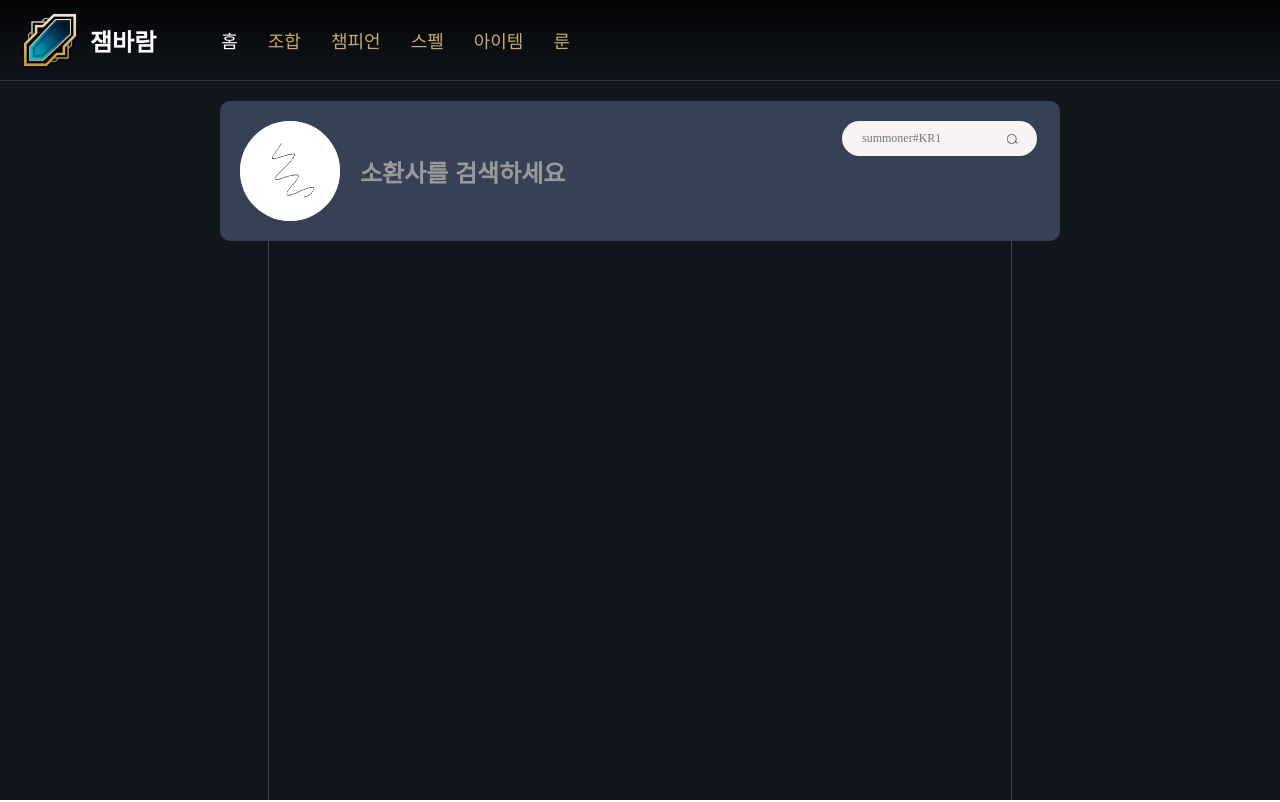
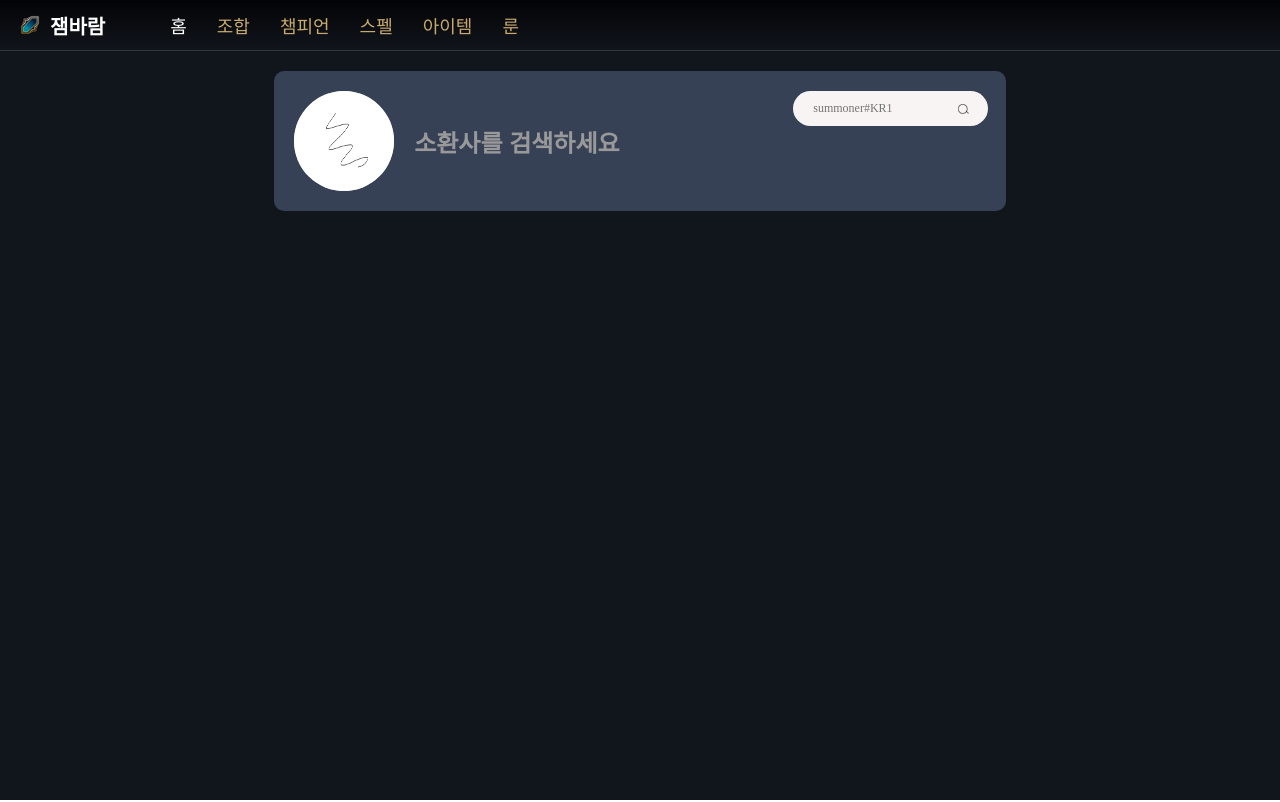
Before and after one commit to yhw1737/Jambaram-Web, a Vue app in the folder jambaram/: page / in a window 1280 px wide. Shown: the top 802 px of the page. Built offline with nearby package versions, Linux system fonts and the light colour scheme; a web font is replaced by a local one.

Commit message:
divider, other designs

```diff
--- a/jambaram/src/App.vue
+++ b/jambaram/src/App.vue
@@ -2,6 +2,8 @@
   <div id="app">
     <NavBar />
     <div class="background-image"></div>
+    <div class="divider left-divider"></div>
+    <div class="divider right-divider"></div>
     <div class="main-content">
       <router-view></router-view>
     </div>
@@ -23,6 +25,7 @@ export default {
 </script>
 
 <style>
+
 #app {
   font-family: 'NanumBarunGothic', Arial, Helvetica, sans-serif;
   -webkit-font-smoothing: antialiased;
@@ -30,28 +33,55 @@ export default {
   text-align: center;
   color: #2c3e50;
   position: relative;
-  height: 100vh;
-  width: cal(100%-20px);
+  min-height: 100%;
+  display: flex;
+  flex-direction: column;
+}
+
+.divider {
+  position: absolute;
+  top: 60px;
+  bottom: 200px;
+  width: 1px;
+  background-color: #e0e0e0;
+  opacity: 0.05;
+}
+
+.left-divider {
+  left: 20%;
+}
+
+.right-divider {
+  right: 20%;
+}
+
+@media (max-width: 1500px) {
+  .divider {
+    display: none;
+  }
 }
 
 @font-face {
-  font-family:'NanumBarunGothic';
+  font-family: 'NanumBarunGothic';
   src: url('./assets/fonts/NanumBarunGothic.ttf') format('truetype');
   font-weight: 400;
 }
 @font-face {
-  font-family:'NanumBarunGothic';
+  font-family: 'NanumBarunGothic';
   src: url('./assets/fonts/NanumBarunGothicLight.ttf') format('truetype');
   font-weight: 300;
 }
 @font-face {
-  font-family:'NanumBarunGothic';
+  font-family: 'NanumBarunGothic';
   src: url('./assets/fonts/NanumBarunGothicBold.ttf') format('truetype');
   font-weight: 700;
 }
 
 body {
   margin: 0;
+  display: flex;
+  flex-direction: column;
+  min-height: 100%;
 }
 
 .background-image {
@@ -67,6 +97,8 @@ body {
 }
 
 .main-content {
+  left: 20%;
+  width: 60%;
   position: relative;
   box-sizing: border-box;
   padding: 20px;
--- a/jambaram/src/components/NavBar.vue
+++ b/jambaram/src/components/NavBar.vue
@@ -20,21 +20,7 @@
 <script>
 export default {
   name: 'NavBar',
-  mounted() {
-    const menuItems = document.querySelectorAll('.menu-item');
-    menuItems.forEach(item => {
-      item.addEventListener('mousemove', (e) => {
-        const rect = item.getBoundingClientRect();
-        item.style.setProperty('--mouse-x', `${e.clientX - rect.left}px`);
-        item.style.setProperty('--mouse-y', `${rect.height}px`);
-        item.classList.add('hovering'); // Add hovering class
-      });
-      item.addEventListener('mouseleave', () => {
-        item.classList.remove('hovering'); // Remove hovering class on mouse leave
-      });
-    });
-  }
-}
+};
 </script>
 
 <style>
@@ -42,7 +28,7 @@ export default {
   top: 0;
   left: 0;
   right: 0;
-  height: 80px; /* Adjusted height */
+  height: 50px; /* Adjusted height */
   background: linear-gradient(to bottom, rgba(0,0,0,0.8), transparent);
   display: flex;
   align-items: center;
@@ -64,13 +50,13 @@ export default {
 }
 
 .logo {
-  height: 60px;
+  height: 20px;
   margin-right: 10px;
 }
 
 .site-name {
   color: white;
-  font-size: 24px; /* Increased font size */
+  font-size: 20px; /* Increased font size */
   font-weight: bold;
 }
 
@@ -86,12 +72,10 @@ export default {
   font-size: 18px; /* Increased font size */
   padding: 0 15px;
   cursor: pointer;
-  position: relative;
   text-decoration: none;
   display: flex;
   align-items: center;
-  height: 80px; /* Set height to 80px */
-  overflow: hidden; /* Ensure gradient doesn't overflow */
+  height: 50px; /* Set height to 50px */
 }
 
 .menu-item:hover,
@@ -99,44 +83,4 @@ export default {
 .menu-item.router-link-active {
   color: white;
 }
-
-.menu-item::before {
-  content: '';
-  position: absolute;
-  top: 20px;
-  left: 0;
-  right: 0;
-  height: 60px; /* Maintain gradient height */
-  background: linear-gradient(to top, rgba(255, 255, 255, 0.1), rgba(0, 0, 0, 0)); /* Gradient from bottom to top */
-  opacity: 0;
-  transition: opacity 0.3s;
-  z-index: -1; /* Ensure it is behind the navbar background */
-}
-
-.menu-item.hovering::before,
-.menu-item:hover::before,
-.menu-item:focus::before,
-.menu-item.router-link-active::before {
-  opacity: 1;
-}
-
-.menu-item::after {
-  content: '';
-  position: absolute;
-  top: 0;
-  left: 0;
-  width: 100%;
-  height: 80px; /* Ensure gradient matches the height */
-  pointer-events: none;
-  background: radial-gradient(circle at var(--mouse-x) var(--mouse-y), rgba(200, 190, 180, 0.3), transparent 90%);
-  opacity: 0;
-  transition: opacity 0.3s, background 0.3s;
-}
-
-.menu-item.hovering::after,
-.menu-item:hover::after,
-.menu-item:focus::after,
-.menu-item.router-link-active::after {
-  opacity: 1;
-}
 </style>
--- a/jambaram/src/views/ChampionsView.vue
+++ b/jambaram/src/views/ChampionsView.vue
@@ -1,13 +1,15 @@
 <template>
+  <input type="text" v-model="searchQuery" placeholder="챔피언 검색" class="search-bar">
   <div class="champions-container">
-    <div class="search-bar-container">
-      <input type="text" v-model="searchQuery" placeholder="챔피언 검색" class="search-bar">
-    </div>
     <div class="champion-list">
-      <div v-for="champion in filteredChampions" :key="champion.id" class="champion">
+      <div v-for="champion in filteredChampions" :key="champion.id" class="champion" @mouseover="showTooltip(champion, $event)" @mouseleave="hideTooltip">
         <img :src="`http://ddragon.leagueoflegends.com/cdn/${gameversion}/img/champion/${champion.image.full}`" :alt="champion.koreanName" />
         <div>{{ champion.koreanName }}</div>
       </div>
+    </div>
+    <div v-if="tooltipChampion" class="tooltip" :style="{ top: tooltipPosition.top, left: tooltipPosition.left }">
+      <h3>{{ tooltipChampion.koreanName }}</h3>
+      <p>{{ tooltipChampion.aramStats }}</p>
     </div>
   </div>
 </template>
@@ -22,6 +24,14 @@ export default {
       gameversion: "14.14.1",
       searchQuery: '',
       champions: [],
+      tooltipChampion: null,
+      tooltipPosition: { top: '0px', left: '0px' },
+      aramStats: {
+        Aatrox: '체력 재생량 50% 증가',
+        Ahri: '마나 소모량 30% 감소',
+        // 각 챔피언에 대한 칼바람 나락 능력치 조정 내용을 추가
+        // ...
+      },
       loading: true,
     };
   },
@@ -31,6 +41,21 @@ export default {
         champion.englishName.toLowerCase().includes(this.searchQuery.toLowerCase()) ||
         champion.koreanName.toLowerCase().includes(this.searchQuery.toLowerCase())
       );
+    }
+  },
+  methods: {
+    showTooltip(champion, event) {
+      this.tooltipChampion = {
+        ...champion,
+        aramStats: this.aramStats[champion.englishName] || '변경 사항 없음'
+      };
+      this.tooltipPosition = {
+        top: `${event.clientY + 10}px`,
+        left: `${event.clientX + 10}px`
+      };
+    },
+    hideTooltip() {
+      this.tooltipChampion = null;
     }
   },
   async mounted() {
@@ -58,20 +83,17 @@ export default {
 
 <style scoped>
 .champions-container {
-  padding: 50px;
+  padding: 20px;
   text-align: center;
 }
 
-.search-bar-container {
-  margin-bottom: 20px;
-}
-
 .search-bar {
-  width: 300px;
+  width: 50%;
   padding: 10px;
   font-size: 16px;
-  border-radius: 5px;
-  border: 1px solid #ccc;
+  display: block;
+  margin-left: auto;
+  margin-right: auto;
 }
 
 .champion-list {
@@ -84,6 +106,7 @@ export default {
   width: 100px;
   margin: 10px;
   text-align: center;
+  position: relative;
 }
 
 .champion img {
@@ -92,8 +115,14 @@ export default {
   border-radius: 50%;
 }
 
-.champion-name {
-  margin-top: 5px;
-  font-size: 14px;
+.tooltip {
+  position: fixed;
+  background-color: rgba(0, 0, 0, 0.8);
+  color: white;
+  padding: 10px;
+  border-radius: 5px;
+  z-index: 1000;
+  max-width: 200px;
+  word-wrap: break-word;
 }
 </style>
--- a/jambaram/src/views/HomeView.vue
+++ b/jambaram/src/views/HomeView.vue
@@ -1,7 +1,5 @@
 <template>
   <div class="home-container">
-    <div class="divider left-divider"></div>
-    <div class="divider right-divider"></div>
     <div class="summoner-info-container">
       <div class="summoner-profile">
         <div class="summoner-icon-placeholder">
@@ -106,7 +104,7 @@ export default {
   padding: 20px;
   border-radius: 10px;
   text-align: center;
-  width: 800px;
+  width: 95%;
 }
 
 .summoner-profile {
@@ -136,29 +134,4 @@ export default {
   color: #999;
 }
 
-.divider {
-  position: absolute;
-  top: 0;
-  bottom: 0;
-  width: 1px;
-  background-color: #e0e0e0;
-  opacity: 0.25;
-}
-
-.left-divider {
-  left: 20%;
-}
-
-.right-divider {
-  right: 20%;
-}
-
-@media (max-width: 800px) {
-  .divider {
-    display: none;
-  }
-  .summoner-info-container {
-    width: 100%;
-  }
-}
 </style>
--- a/jambaram/src/views/ItemsView.vue
+++ b/jambaram/src/views/ItemsView.vue
@@ -1,6 +1,5 @@
 <template>
   <div class="items-container">
-    <h1>아이템 정보</h1>
     <div class="search-bar-container">
       <input type="text" v-model="searchQuery" placeholder="아이템 검색" class="search-bar">
     </div>
--- a/jambaram/src/views/RunesView.vue
+++ b/jambaram/src/views/RunesView.vue
@@ -1,6 +1,5 @@
 <template>
   <div class="runes-container">
-    <h1>룬 정보</h1>
     <div class="search-bar-container">
       <input type="text" v-model="searchQuery" placeholder="룬 검색" class="search-bar">
     </div>
--- a/jambaram/src/views/SpellsView.vue
+++ b/jambaram/src/views/SpellsView.vue
@@ -1,6 +1,5 @@
 <template>
   <div class="spells-container">
-    <h1>스펠 정보</h1>
     <div class="search-bar-container">
       <input type="text" v-model="searchQuery" placeholder="스펠 검색" class="search-bar">
     </div>
```
Also changed, not shown: jambaram/src/views/CombineView.vue (+26 -18 lines).
